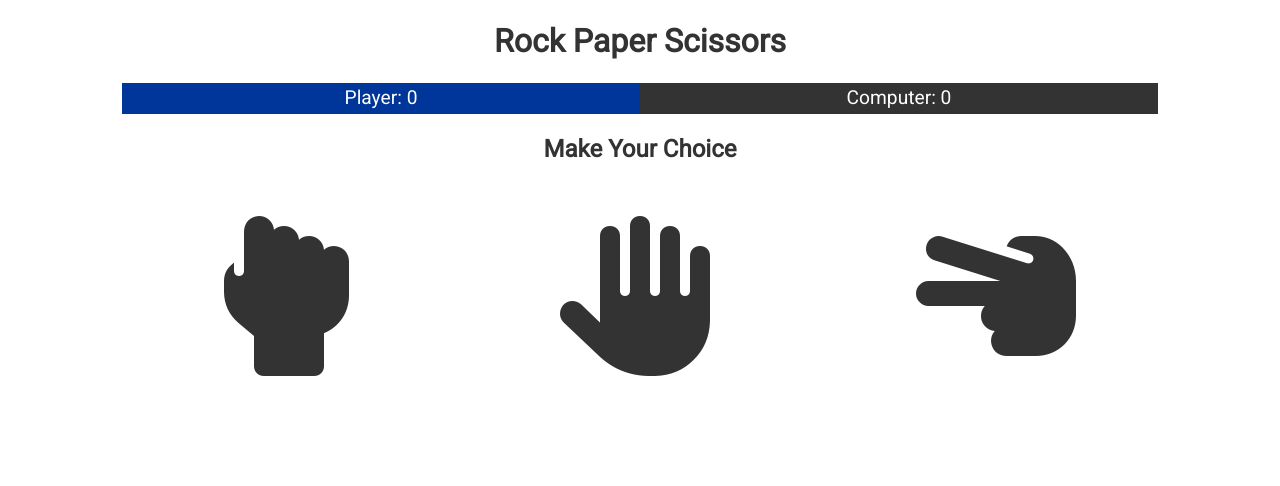
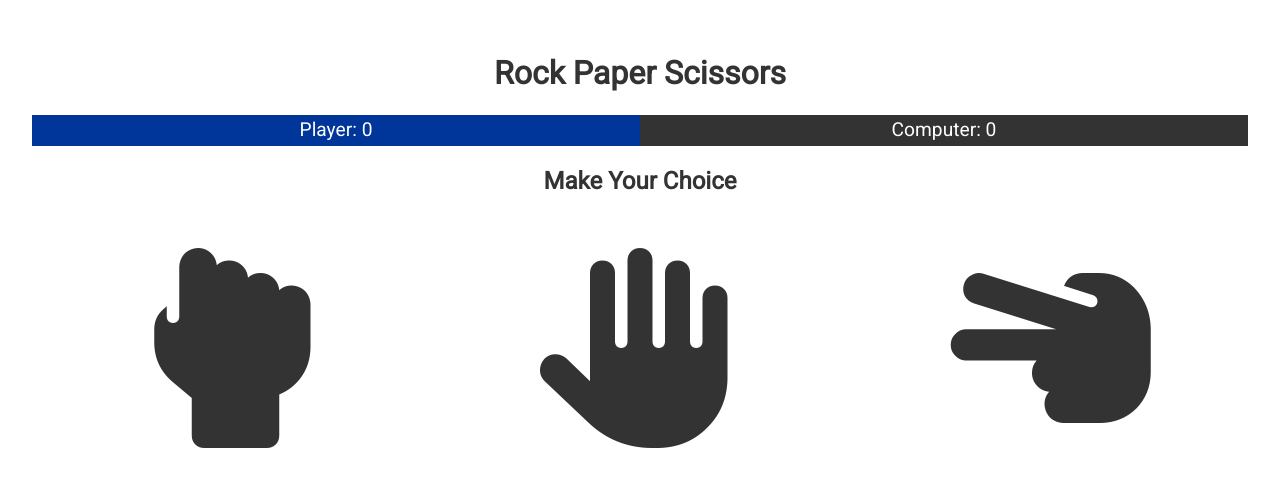
Before and after one commit to fatihkahraman/RockPaperScissors-JS, a plain HTML site: page index.html in a window 1280 px wide. Drawn offline with Linux system fonts and the light colour scheme.

Commit message:
updated readme, added video

```diff
--- a/css/style.css
+++ b/css/style.css
@@ -22,7 +22,7 @@
   }
 
   .container {
-      max-width: 1100px;
+      max-width: 1500px;
       margin: auto;
       overflow: hidden;
       padding: 0 2rem;
@@ -52,6 +52,7 @@
   }
 
   .header h1 {
+      margin-top: 3rem;
       margin-bottom: 1rem;
   }
 
@@ -73,9 +74,13 @@
     .choices {
         display: grid;
         grid-template-columns: repeat(3, 1fr);
-        grid-gap: 2rem;
+        grid-gap: 1rem;
         margin-top: 3rem;
         text-align: center;
+    }
+
+    .choices i {
+        font-size: 200px;
     }
 
     .choice {
```
Also changed, not shown: 1 other file.
